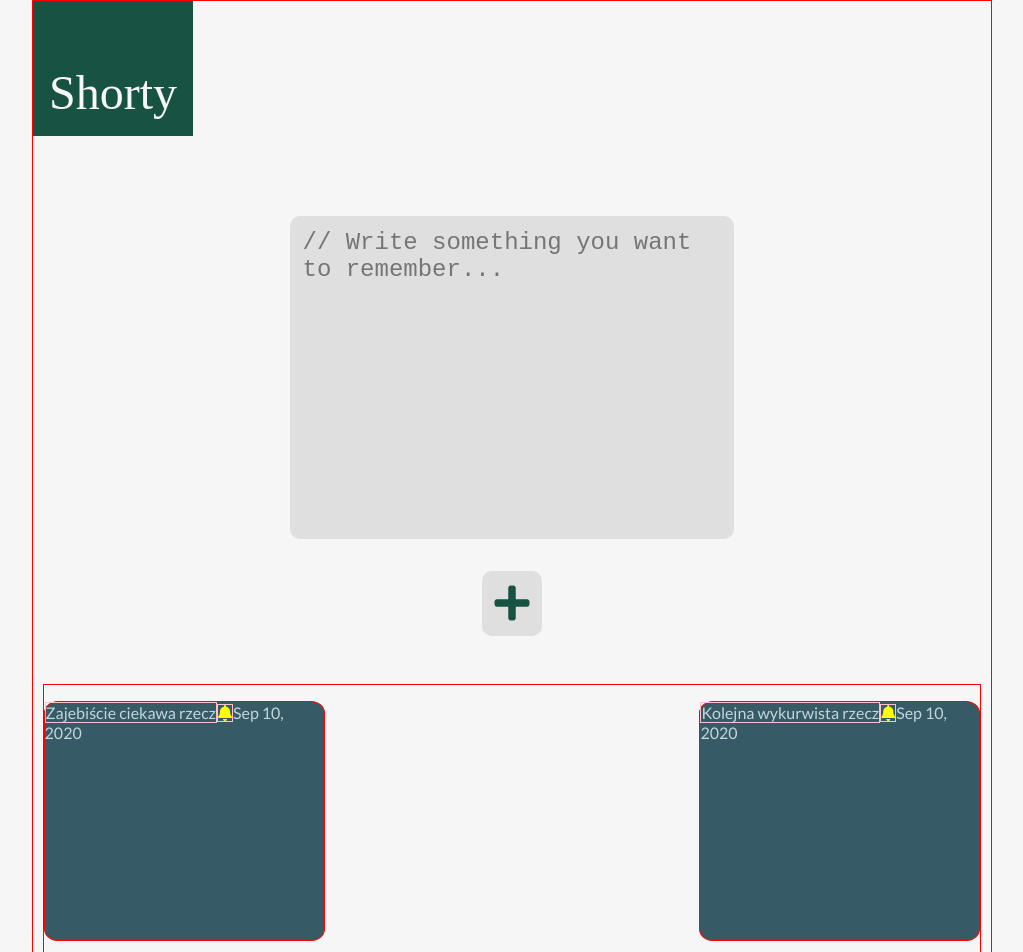
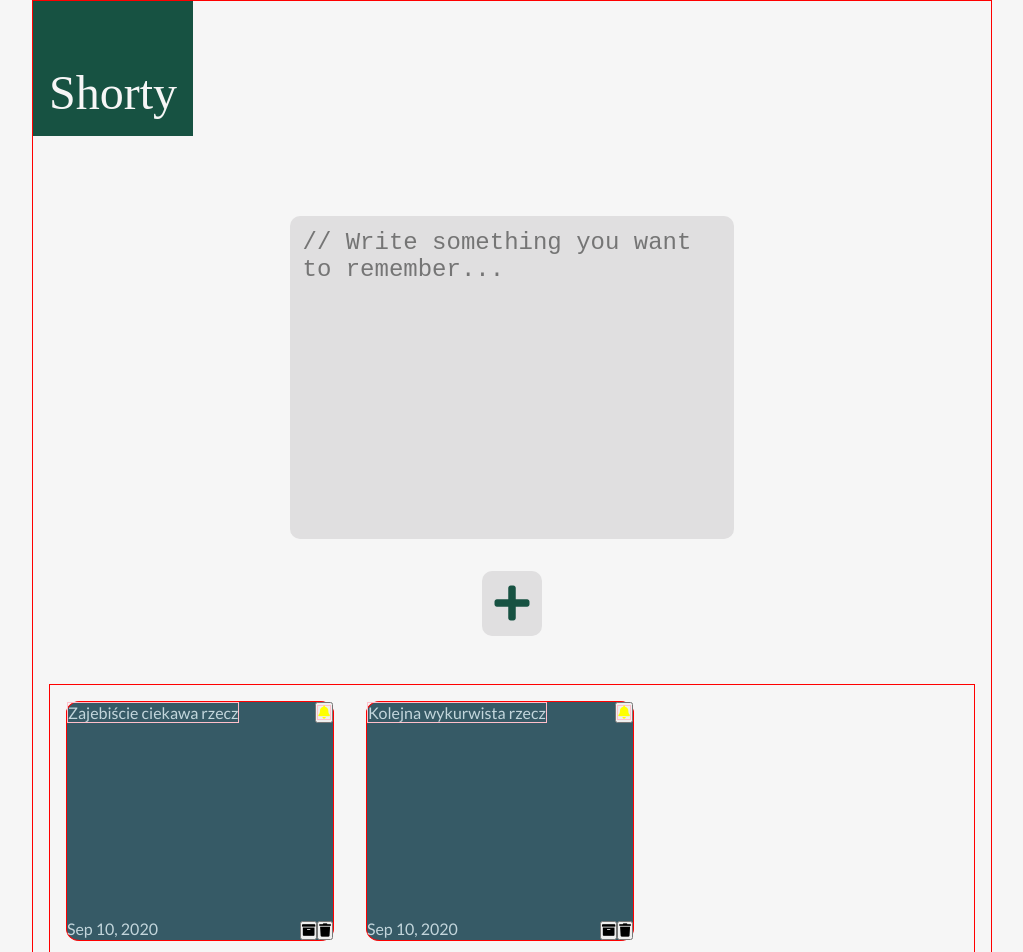
Before and after one commit to undstory/Shorty2-with-Vue.js, a Vue app: page / in a window 1280 px wide. Shown: the top 952 px of the page, without its empty margins (128-1151 px from the left). Built offline with nearby package versions, Linux system fonts and the light colour scheme; a web font is replaced by a local one.

Commit message:
item construction part2

```diff
--- a/src/components/ShortyAdd.vue
+++ b/src/components/ShortyAdd.vue
@@ -7,6 +7,7 @@
                  cols="28"
                  placeholder="// Write something you want to remember..."
                  v-model="newNote"
+                 @keyup.enter="addNote"
                  ></textarea>
                  <button class="add__btn" @click="addNote"><i class="fas fa-plus"></i></button>
             </form>
@@ -114,9 +115,10 @@ export default {
             display: flex;
             flex-direction: row;
             flex-wrap: wrap;
-            justify-content: space-between;
+            // justify-content: space-between;
             border: 1px solid red;
-            margin: 3rem 1%;
+            margin: 3rem 1rem;
+
         }
     }
 </style>
--- a/src/components/ShortyItem.vue
+++ b/src/components/ShortyItem.vue
@@ -1,9 +1,18 @@
 <template>
 
         <div class="item">
-            <div class="item__text">{{ text }}</div>
-            <i class="fas fa-bell item__bell"></i>
-            <span class="item__date">{{ currentDate | niceDate }}</span>
+            <div class="item__up">
+                <div class="item__text">{{ text }}</div>
+                <button class="item__btn--important"><i class="fas fa-bell item__bell"></i></button>
+            </div>
+            <div class="item__down">
+                 <span class="item__date">{{ currentDate | niceDate }}</span>
+                 <div class="item__btns">
+                     <button class="item__btn--archive"><i class="fas fa-archive"></i></button>
+                     <button class="item__btn--remove"><i class="fas fa-trash"></i></button>
+                 </div>
+            </div>
+
         </div>
 
 </template>
@@ -36,10 +45,13 @@ export default {
         background-color: #365A66;
         color: #C3D6DC;
         border: 1px solid red;
-        width: 30%;
+        width: 29%;
         height: 15rem;
-        margin: 1rem 0;
+        margin: 1rem;
         border-radius: 5%;
+        display: flex;
+        flex-direction: column;
+        justify-content: space-between;
 
         &__text {
             border: 1px solid pink;
@@ -52,5 +64,17 @@ export default {
             color: yellow;
             border: 1px solid pink;
         }
+
+        &__up {
+            display: flex;
+            flex-direction: row;
+            justify-content: space-between;
+        }
+
+        &__down {
+            display: flex;
+            flex-direction: row;
+            justify-content: space-between;
+        }
     }
 </style>
```
